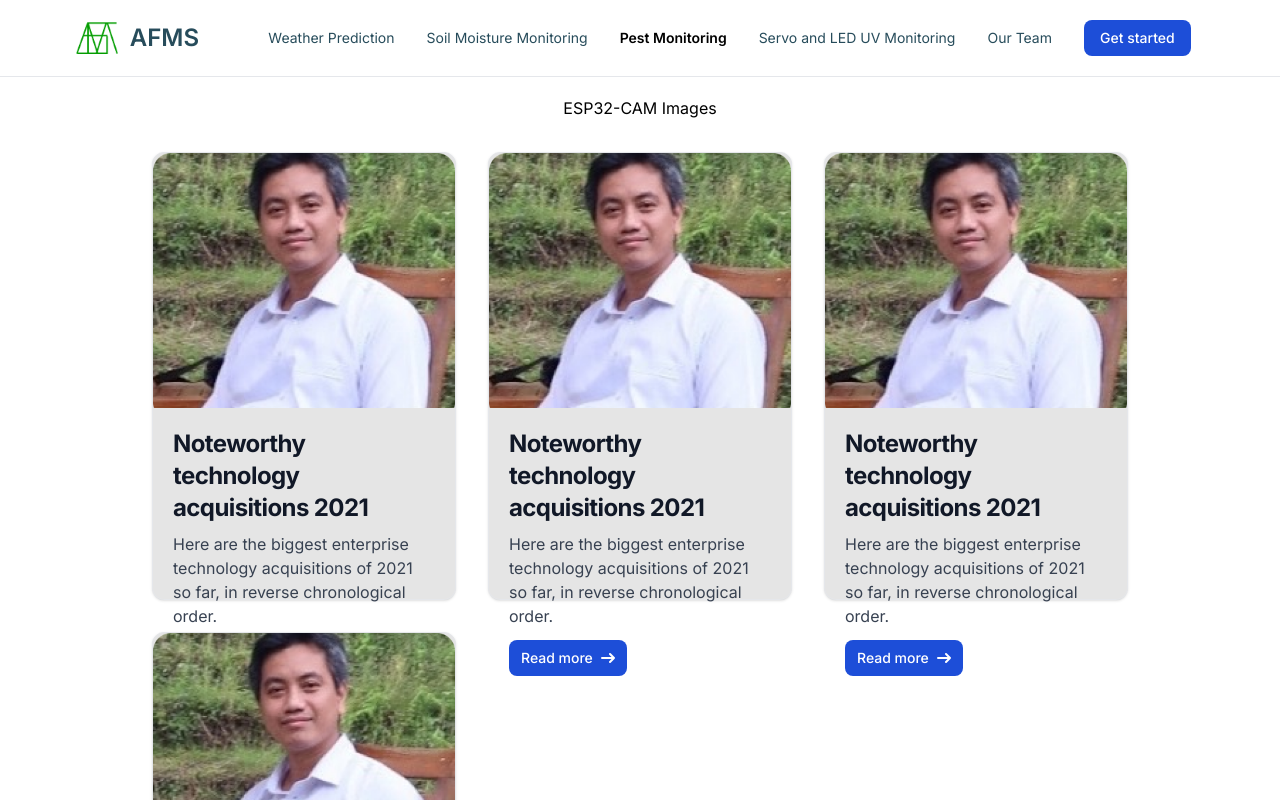
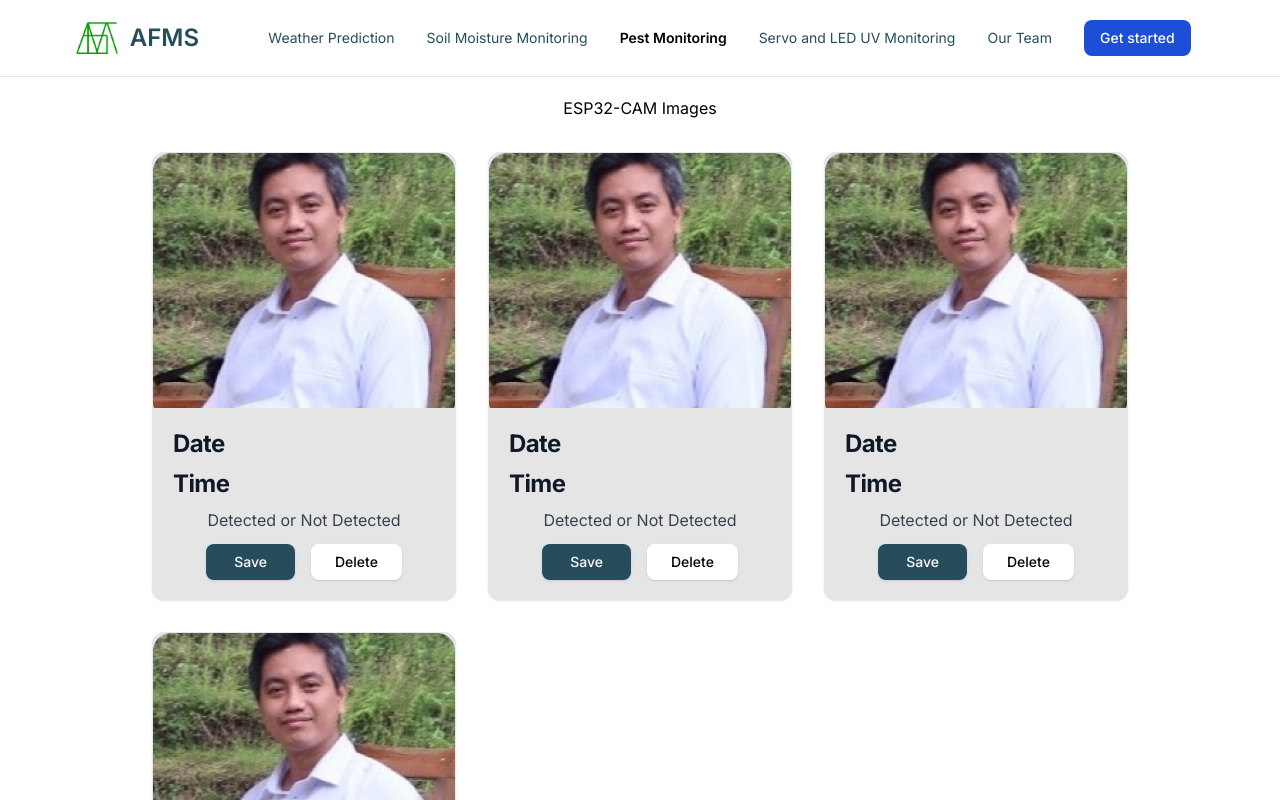
Before and after one commit to muhdastinf/AFMS-Prototech, a Next.js app in the folder afms/: page /pest-monitoring in a window 1280 px wide. Shown: the top 800 px of the page. Built offline with nearby package versions, Linux system fonts and the light colour scheme.

Commit message:
feat: add our team page, pest monitoring page, and 404 page

```diff
--- a/afms/src/app/components/CardImage.jsx
+++ b/afms/src/app/components/CardImage.jsx
@@ -7,34 +7,29 @@ export default function CardImage({ data, handleSave, handleDelete }) {
       <div class="p-5">
         <a href="#">
           <h5 class="mb-2 text-2xl font-bold tracking-tight text-gray-900 dark:text-white">
-            Noteworthy technology acquisitions 2021
+            Date
+          </h5>
+          <h5 class="mb-2 text-2xl font-bold tracking-tight text-gray-900 dark:text-white">
+            Time
           </h5>
         </a>
-        <p class="mb-3 font-normal text-gray-700 dark:text-gray-400">
-          Here are the biggest enterprise technology acquisitions of 2021 so
-          far, in reverse chronological order.
+        <p class="mb-3 font-normal text-gray-700 text-center dark:text-gray-400">
+          Detected or Not Detected
         </p>
-        <a
-          href="#"
-          class="inline-flex items-center px-3 py-2 text-sm font-medium text-center text-white bg-blue-700 rounded-lg hover:bg-blue-800 focus:ring-4 focus:outline-none focus:ring-blue-300 dark:bg-blue-600 dark:hover:bg-blue-700 dark:focus:ring-blue-800"
-        >
-          Read more
-          <svg
-            class="rtl:rotate-180 w-3.5 h-3.5 ms-2"
-            aria-hidden="true"
-            xmlns="http://www.w3.org/2000/svg"
-            fill="none"
-            viewBox="0 0 14 10"
+        <div className="flex space-x-4 justify-center">
+          <a
+            href="#"
+            class="inline-flex shadow items-center px-7 py-2 text-sm font-medium text-center text-white bg-[#274C5B] rounded-lg hover:bg-black focus:ring-4 focus:outline-none focus:ring-blue-300 dark:bg-blue-600 dark:hover:bg-blue-700 dark:focus:ring-blue-800"
           >
-            <path
-              stroke="currentColor"
-              stroke-linecap="round"
-              stroke-linejoin="round"
-              stroke-width="2"
-              d="M1 5h12m0 0L9 1m4 4L9 9"
-            />
-          </svg>
-        </a>
+            Save
+          </a>
+          <a
+            href="#"
+            class="inline-flex shadow items-center px-6 py-2 text-sm font-medium text-center text-black bg-white rounded-lg hover:bg-black hover:text-white focus:ring-4 focus:outline-none focus:ring-blue-300 dark:bg-blue-600 dark:hover:bg-blue-700 dark:focus:ring-blue-800"
+          >
+            Delete
+          </a>
+        </div>
       </div>
     </div>
   );
```
